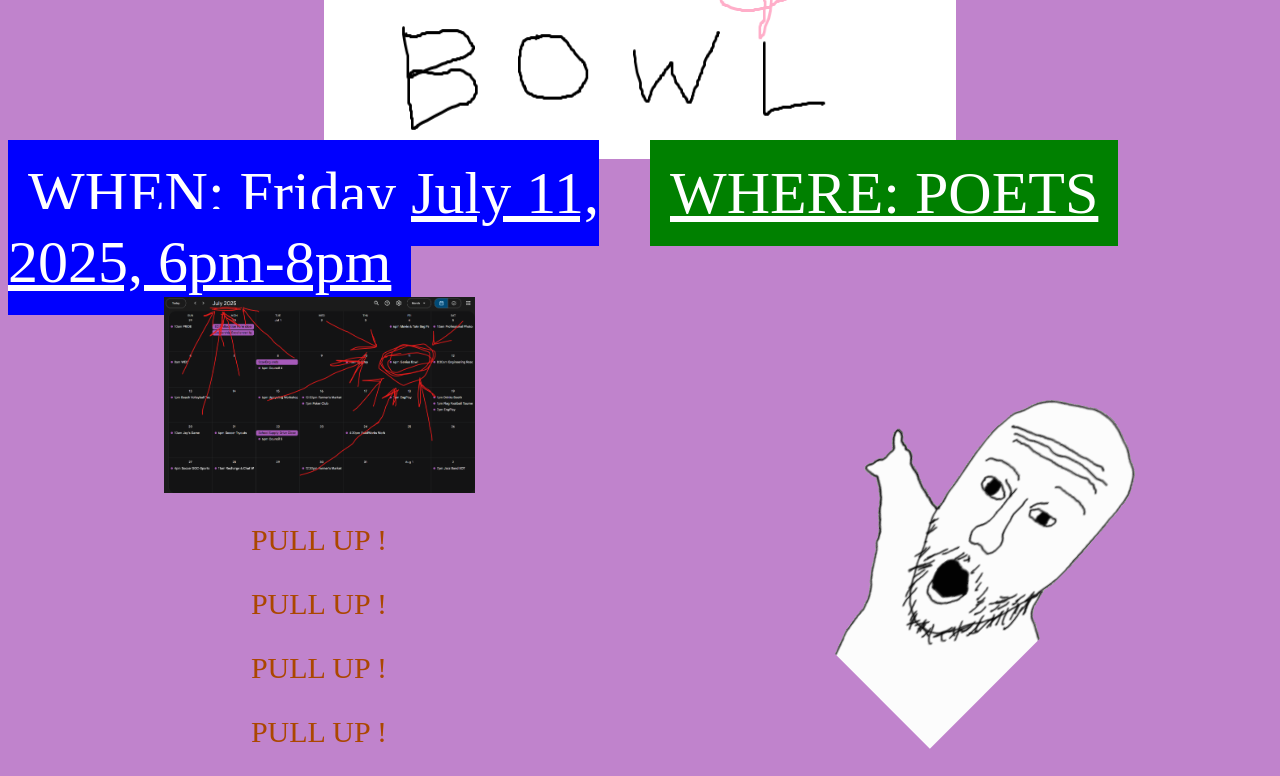
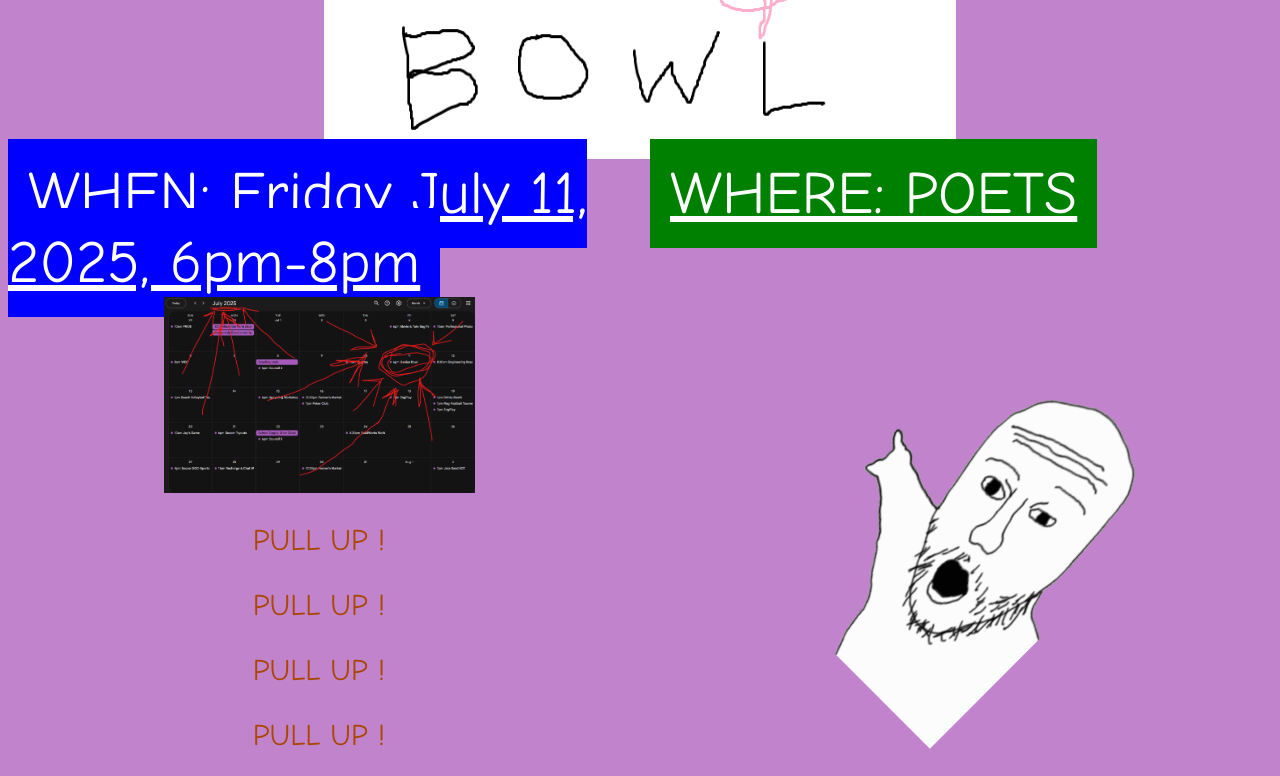
Before and after one commit to Mr-Genius-Bowl/Mr-Genius-Bowl.github.io, a plain HTML site: page index.html in a window 1280 px wide. Shown: the part 1080-1856 px from the top of the page. Drawn offline with Linux system fonts and the light colour scheme.

Commit message:
Update genius.css

```diff
--- a/genius.css
+++ b/genius.css
@@ -3,15 +3,15 @@ body {
 }
 h1 {
 color: blue;
-font-family:'Comic Sans MS', 'Comic Sans', 'Chalkboard SE', 'Comic Neue' monospace;
+font-family:'Comic Sans MS', 'Comic Sans', 'Chalkboard SE', 'Comic Neue', monospace;
 }
 p {
 color: rgb(171, 71, 0);
-font-family:'Comic Sans MS', 'Comic Sans', 'Chalkboard SE', 'Comic Neue' monospace;
+font-family:'Comic Sans MS', 'Comic Sans', 'Chalkboard SE', 'Comic Neue', monospace;
 }
 a {
 color: rgb(171, 71, 0);
-font-family:'Comic Sans MS', 'Comic Sans', 'Chalkboard SE', 'Comic Neue' monospace;
+font-family:'Comic Sans MS', 'Comic Sans', 'Chalkboard SE', 'Comic Neue', monospace;
 }
 
 .center {
```
